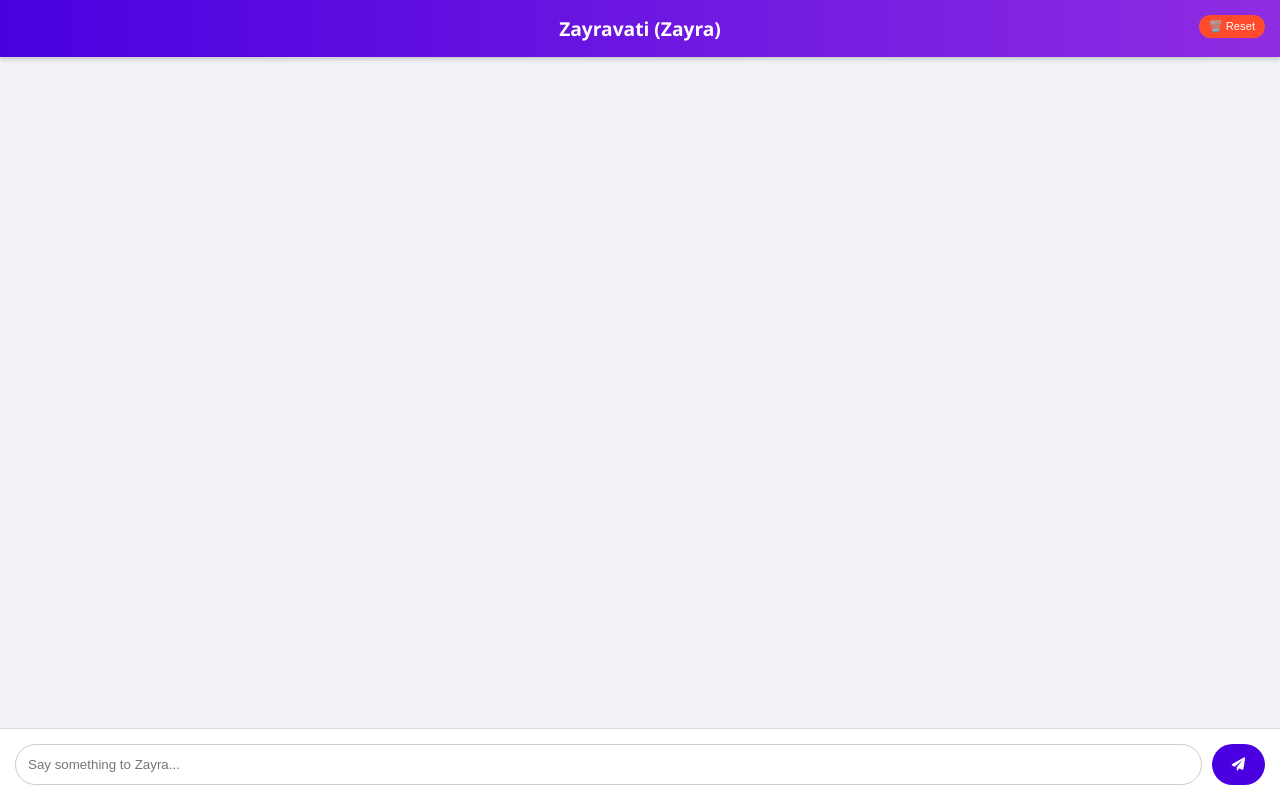
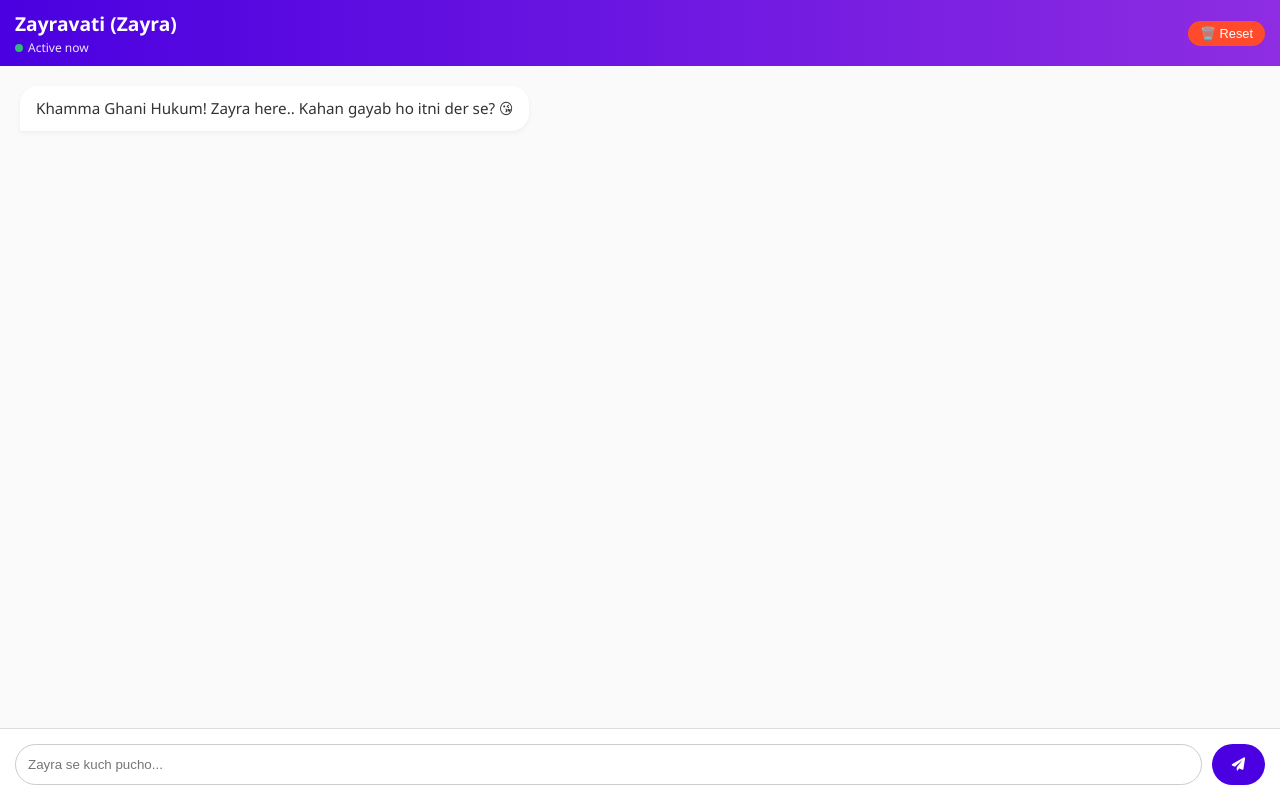
Before and after one commit to neerborana17-beep/Neer-Ai-For-CP, a Flask app: page / in a window 1280 px wide. Run offline with Flask 3, Linux system fonts and the light colour scheme.

Commit message:
Update index.html

```diff
--- a/templates/index.html
+++ b/templates/index.html
@@ -1,3 +1,4 @@
+
 <!DOCTYPE html>
 <html lang="en">
 <head>
@@ -6,65 +7,65 @@
     <title>Zayravati - Udaipur</title>
     <link rel="stylesheet" href="https://cdnjs.cloudflare.com/ajax/libs/font-awesome/6.0.0/css/all.min.css">
     <style>
-        /* Royal Theme & Smooth UI */
         body { font-family: 'Segoe UI', Tahoma, Geneva, Verdana, sans-serif; background: #f0f2f5; margin: 0; padding: 0; display: flex; flex-direction: column; height: 100vh; }
-        #header { background: #8e2de2; background: linear-gradient(to right, #4a00e0, #8e2de2); color: white; padding: 15px; text-align: center; font-size: 1.2rem; font-weight: bold; box-shadow: 0 2px 5px rgba(0,0,0,0.2); }
-        #chat-box { flex: 1; overflow-y: auto; padding: 20px; display: flex; flex-direction: column; gap: 15px; }
-        .msg { max-width: 80%; padding: 12px 16px; border-radius: 18px; line-height: 1.4; font-size: 0.95rem; position: relative; }
+
+        /* --- New Left-Aligned Header --- */
+        #header { background: linear-gradient(to right, #4a00e0, #8e2de2); color: white; padding: 10px 15px; display: flex; justify-content: space-between; align-items: center; box-shadow: 0 2px 5px rgba(0,0,0,0.2); }
+        #header-left { display: flex; flex-direction: column; }
+        #bot-name { font-size: 1.2rem; font-weight: bold; }
+        #status-area { display: flex; align-items: center; font-size: 0.75rem; opacity: 0.9; margin-top: 2px; }
+        .status-dot { height: 8px; width: 8px; background-color: #2ecc71; border-radius: 50%; display: inline-block; margin-right: 5px; }
+
+        #chat-box { flex: 1; overflow-y: auto; padding: 20px; display: flex; flex-direction: column; gap: 15px; background: #fafafa; }
+        .msg { max-width: 80%; padding: 12px 16px; border-radius: 18px; line-height: 1.4; font-size: 0.95rem; }
         .user { align-self: flex-end; background: #8e2de2; color: white; border-bottom-right-radius: 2px; }
         .bot { align-self: flex-start; background: white; color: #333; border-bottom-left-radius: 2px; box-shadow: 0 2px 5px rgba(0,0,0,0.05); }
+
+        /* --- Typing Indicator CSS --- */
+        #typing-indicator { display: none; align-self: flex-start; background: #e0e0e0; color: #555; border-radius: 18px; padding: 10px 15px; font-size: 0.8rem; border-bottom-left-radius: 2px; }
+        .dot { height: 6px; width: 6px; background: #888; border-radius: 50%; display: inline-block; animation: blink 1.4s infinite both; }
+        .dot:nth-child(2) { animation-delay: 0.2s; }
+        .dot:nth-child(3) { animation-delay: 0.4s; }
+        @keyframes blink { 0%, 80%, 100% { opacity: 0; } 40% { opacity: 1; } }
+
         #input-area { background: white; padding: 15px; display: flex; gap: 10px; border-top: 1px solid #ddd; }
         input { flex: 1; border: 1px solid #ccc; padding: 12px; border-radius: 25px; outline: none; }
         button { background: #4a00e0; color: white; border: none; padding: 10px 20px; border-radius: 25px; cursor: pointer; transition: 0.3s; }
         button:hover { opacity: 0.8; }
-        #reset-btn { background: #ff4b2b; position: absolute; top: 15px; right: 15px; padding: 5px 10px; font-size: 0.7rem; }
+        #reset-btn { background: #ff4b2b; color: white; border: none; padding: 5px 12px; font-size: 0.8rem; border-radius: 15px; cursor: pointer; }
     </style>
 </head>
 <body>
 
     <div id="header">
-        Zayravati (Zayra)
+        <div id="header-left">
+            <div id="bot-name">Zayravati (Zayra)</div>
+            <div id="status-area"><span class="status-dot"></span> Active now</div>
+        </div>
         <button id="reset-btn" onclick="clearChat()">🗑️ Reset</button>
     </div>
 
-    <div id="chat-box"></div>
+    <div id="chat-box">
+        <div class="msg bot">Khamma Ghani Hukum! Zayra here.. Kahan gayab ho itni der se? 😘</div>
+    </div>
+
+    <div id="typing-indicator">
+        Zayra is thinking
+        <span class="dot"></span>
+        <span class="dot"></span>
+        <span class="dot"></span>
+    </div>
 
     <div id="input-area">
-        <input type="text" id="user-msg" placeholder="Say something to Zayra..." onkeypress="handleKey(event)">
+        <input type="text" id="user-msg" placeholder="Zayra se kuch pucho..." onkeypress="handleKey(event)">
         <button onclick="sendMsg()"><i class="fa-solid fa-paper-plane"></i></button>
     </div>
 
     <script>
         const chatBox = document.getElementById('chat-box');
+        const typingIndicator = document.getElementById('typing-indicator');
 
-        // 1. Notification Permission
-        if (Notification.permission !== "granted") {
-            Notification.requestPermission();
-        }
-
-        // 2. Random Nudge System (Zayra's own messages)
-        function checkZayraNudge() {
-            fetch('/get_nudge')
-                .then(res => res.json())
-                .then(data => {
-                    if (Notification.permission === "granted") {
-                        const n = new Notification("Zayra 💖", {
-                            body: data.message,
-                            icon: "https://cdn-icons-png.flaticon.com/512/4140/4140047.png" // Placeholder icon
-                        });
-                        // Notification click se app open ho jaye
-                        n.onclick = () => { window.focus(); };
-                    }
-                    // Screen par bhi dikhe
-                    appendMsg(data.message, 'bot');
-                });
-        }
-
-        // Random interval (Har 15-40 minutes ke beech mein ek bar)
-        let randomTime = Math.floor(Math.random() * (2400000 - 900000 + 1)) + 900000;
-        setInterval(checkZayraNudge, randomTime);
-
-        // 3. Main Chat Functions
+        // Main Chat Functions
         function handleKey(e) { if(e.key === 'Enter') sendMsg(); }
 
         function appendMsg(text, sender) {
@@ -80,19 +81,32 @@
             const msg = input.value.trim();
             if(!msg) return;
 
+            // 1. Show User Message
             appendMsg(msg, 'user');
             input.value = '';
 
+            // 2. Show Typing Indicator
+            typingIndicator.style.display = 'block';
+            chatBox.scrollTop = chatBox.scrollHeight;
+
             try {
+                // Time delay to simulate "thinking" on Render free tier
+                await new Promise(r => setTimeout(r, 500));
+
                 const res = await fetch('/chat', {
                     method: 'POST',
                     headers: {'Content-Type': 'application/json'},
                     body: JSON.stringify({message: msg})
                 });
                 const data = await res.json();
+
+                // 3. Hide Typing and Show Bot Reply
+                typingIndicator.style.display = 'none';
                 appendMsg(data.reply, 'bot');
             } catch (e) {
-                appendMsg("Network nakhre kar raha hai sa! 🙄", 'bot');
+                // Handle Error case
+                typingIndicator.style.display = 'none';
+                appendMsg("Hukum, net nakhre kar raha hai sa! 🙄 (Server wake up ho raha hai, thoda ruk kar try karein)", 'bot');
             }
         }
 
@@ -105,4 +119,4 @@
         }
     </script>
 </body>
-    </html>
+</html>
```
